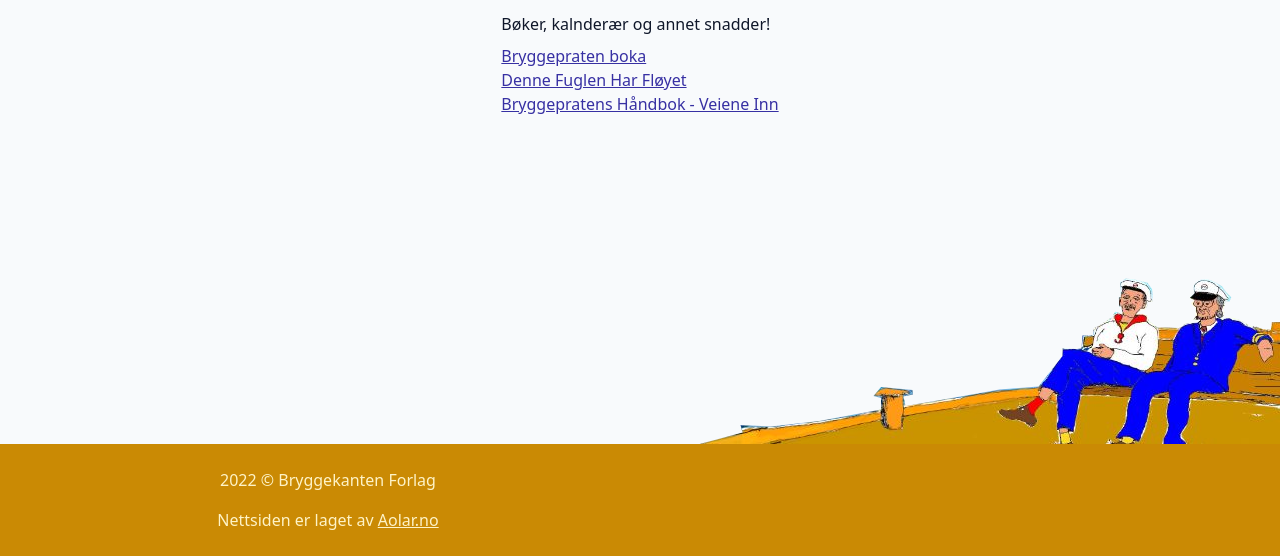
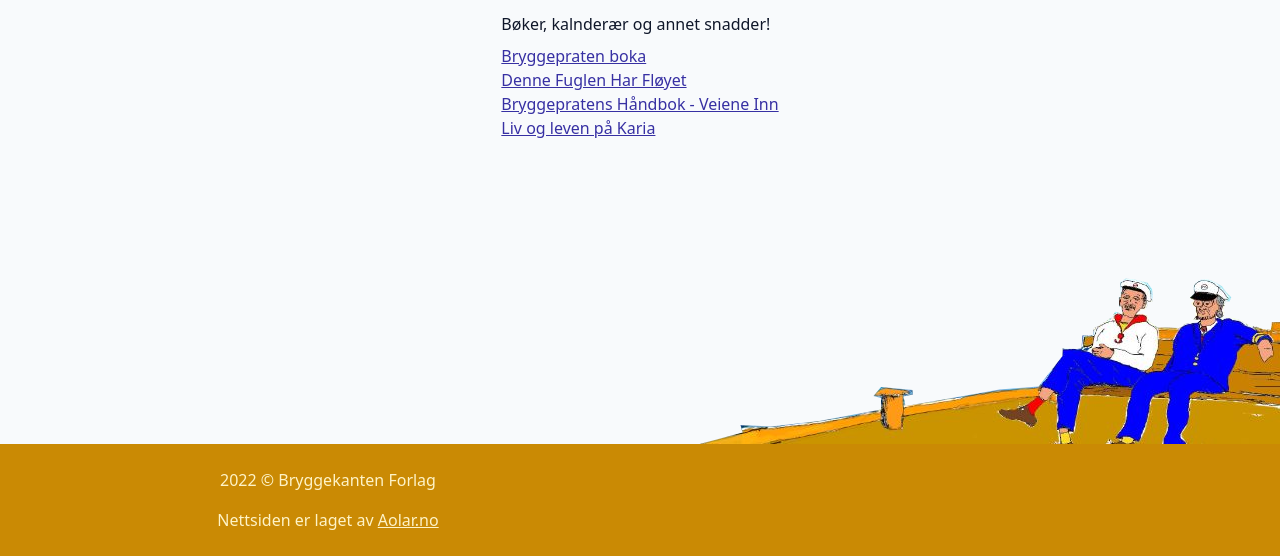
Before and after one commit to aoelarsen/bryggepraten-astro, an Astro site: page /utgivelser in a window 1280 px wide. Shown: the part 244-800 px from the top of the page. Built offline with nearby package versions, Linux system fonts and the light colour scheme; Astro itself is replaced by a stand-in of ours.

Commit message:
added a link in utgivelser

```diff
--- a/src/pages/utgivelser/index.astro
+++ b/src/pages/utgivelser/index.astro
@@ -28,6 +28,13 @@ import Layout from '../../layouts/Layout.astro';
                     >Bryggepratens Håndbok &hyphen; Veiene Inn</a
                 >
             </li>
+            <li>
+                <a
+                    href='/utgivelser/liv-og-leven-pa-karia'
+                    class='underline text-indigo-800 hover:text-indigo-600 dark:text-indigo-100 dark:hover:text-indigo-300'
+                    >Liv og leven på Karia</a
+                >
+            </li>
         </ul>
     </main>
 </Layout>
```
